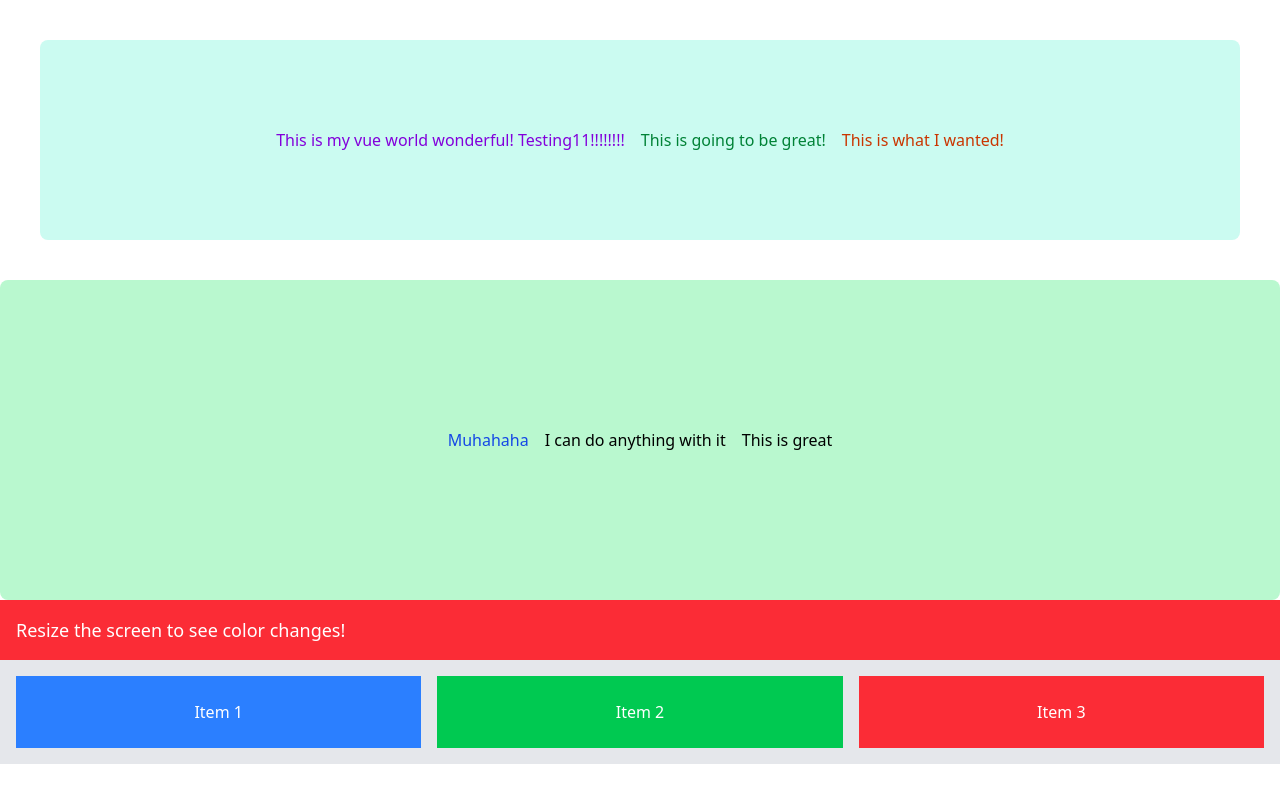
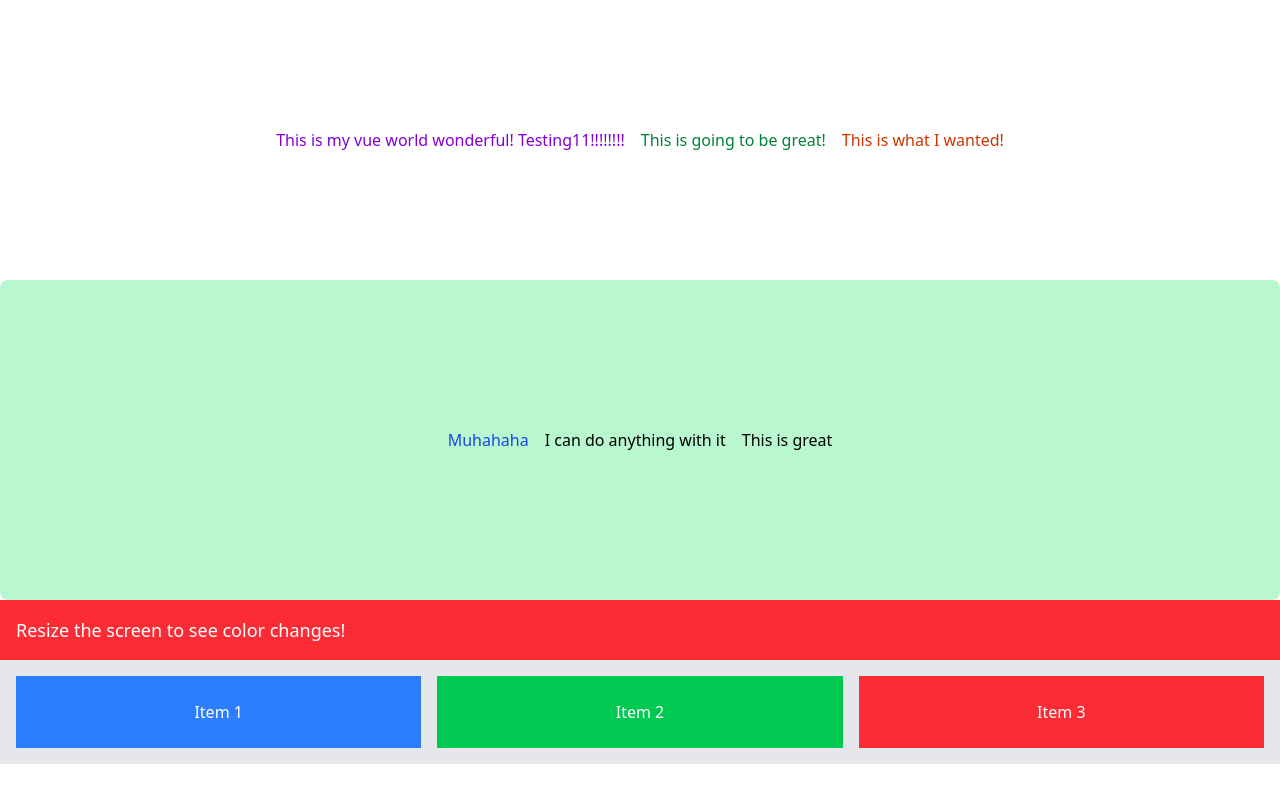
Before and after one commit to sarkuseq1999/my2nd-vue-project, a Vue app: page / in a window 1280 px wide. Built offline with nearby package versions, Linux system fonts and the light colour scheme.

Commit message:
update 11?

```diff
--- a/src/App.vue
+++ b/src/App.vue
@@ -3,7 +3,7 @@ import HelloWorld from './components/HelloWorld.vue'
 </script>
 
 <template>
-  <div class="flex justify-center h-50 items-center bg-teal-100 space-x-4 m-10 rounded-lg p-4">
+  <div class="flex justify-center h-50 items-center border-s-green-300 space-x-4 m-10 rounded-lg p-4">
     <div class="text-purple-700">This is my vue world wonderful! Testing11!!!!!!!!</div>
     <div class="text-green-700">This is going to be great!</div>
     <div class="text-orange-700">This is what I wanted!</div>
```
